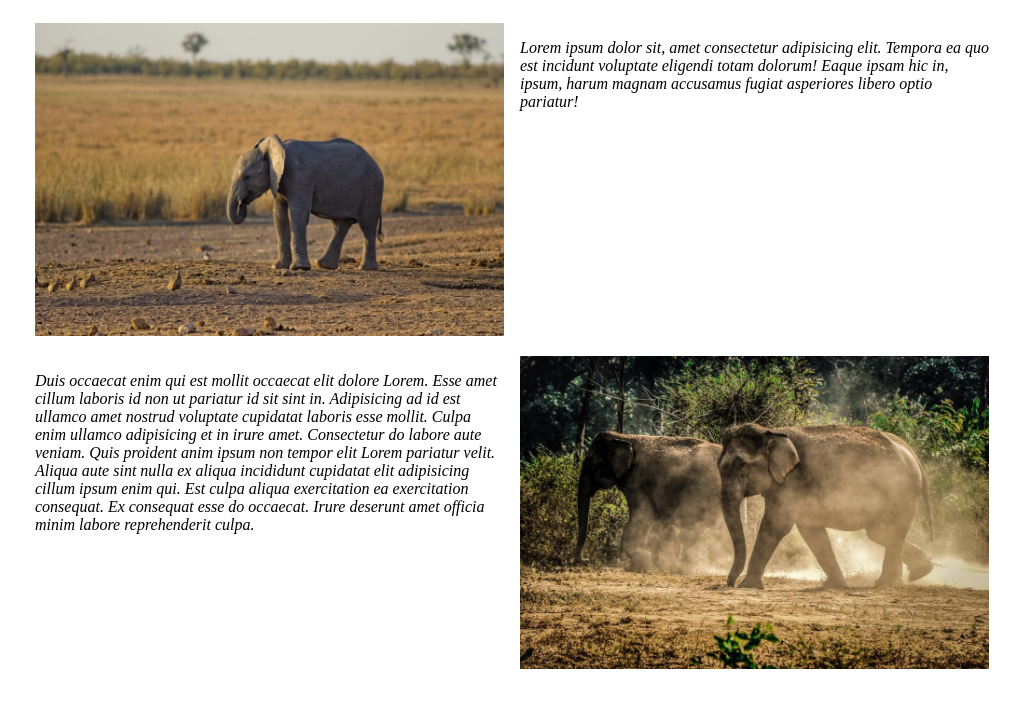
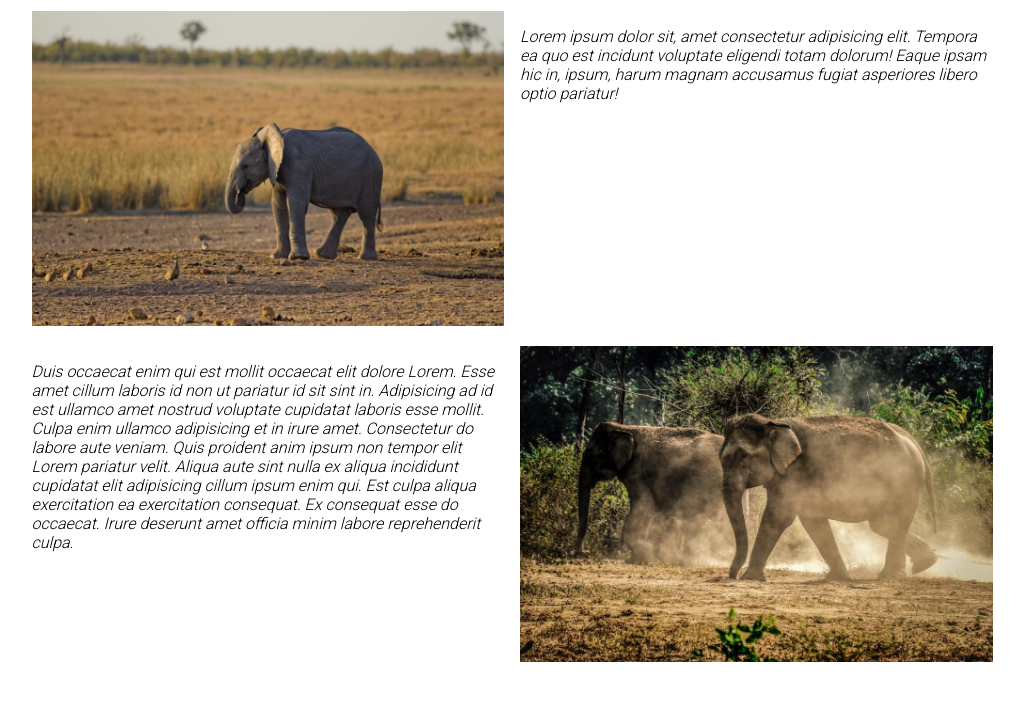
Before and after one commit to 7BitesXX/kajsa-project, a plain HTML site: page index.html in a window 1280 px wide. Shown: the part 81-800 px from the top of the page, without its empty margins (120-1144 px from the left). Drawn offline with Linux system fonts and the light colour scheme.

Commit message:
changed code and added screenshots and gifs and shit

```diff
--- a/index.html
+++ b/index.html
@@ -1,20 +1,19 @@
 <!DOCTYPE html>
 <html lang="en">
-
 <head>
     <meta charset="UTF-8">
     <meta name="viewport" content="width=device-width, initial-scale=1.0">
+    <link href="https://fonts.googleapis.com/css2?family=Roboto:wght@300&display=swap" rel="stylesheet">
     <link rel="stylesheet" href="style.css">
     <title>kajsa thingy</title>
 </head>
-
 <body>
-    <div class="container">
+    <section class="container">
         <div class="box1">
             <h1><b>About:</b></h1>
         </div>
-        <div class="image1"><img style="max-width: 100%;" src="/images/15.jpg" alt="stupid elephant"></div>
-        <div class="box2">
+        <div class="image1"><img src="/images/15.jpg" alt="stupid elephant"></div>
+        <main class="box2">
             <p><em>Duis occaecat enim qui est mollit occaecat elit dolore Lorem. Esse amet cillum laboris id non ut
                     pariatur id sit sint in. Adipisicing ad id est ullamco amet nostrud voluptate cupidatat laboris esse
                     mollit. Culpa enim ullamco adipisicing et in irure amet. Consectetur do labore aute veniam. Quis
@@ -23,14 +22,13 @@
 
                     Est culpa aliqua exercitation ea exercitation consequat. Ex consequat esse do occaecat. Irure
                     deserunt amet officia minim labore reprehenderit culpa.</em></p>
-        </div>
+        </main>
         <div class="box3">
             <p><em>Lorem ipsum dolor sit, amet consectetur adipisicing elit. Tempora ea quo est incidunt voluptate
                     eligendi totam dolorum! Eaque ipsam hic in, ipsum, harum magnam accusamus fugiat asperiores libero
                     optio pariatur!</em></p>
         </div>
-        <div class="box4"><img style="max-width: 100%;" src="/images/2.jpg" alt="another stupid elephant oh wait they're 2 now ffs kajsa"></div>
-    </div>
+        <div class="box4"><img src="/images/2.jpg" alt="another stupid elephant oh wait they're 2 now ffs kajsa"></div>
+    </section>
 </body>
-
 </html>
--- a/style.css
+++ b/style.css
@@ -1,11 +1,6 @@
-/* .container > div {
-    background-color: #eeeeee;
-    padding: 1em;
+body {
+    font-family: 'Roboto', sans-serif;
 }
-
-.container > div:nth-child(odd) {
-    background-color: #dddddd;
-} */
 
 .container {
     margin-left: auto;
@@ -17,6 +12,11 @@
     grid-template-columns: repeat(2, 1fr);
 }
 
+img {
+    cursor: pointer;
+    max-width: 100%;
+}
+
 .box1 {
     grid-column: 1/4;
     grid-row: 1;
@@ -24,7 +24,6 @@
 
 .image1 {
     grid-column: 1;
-
 }
 
 .box2 {
@@ -38,6 +37,6 @@
 
 @media (min-width: 992px) {
     .container {
-        width: 970px;
+        width: 977px;
      }
 }
```
Also changed, not shown: screenshots/screenshot1.png (added), screenshots/screenshot2.png (added), 1 other file.
